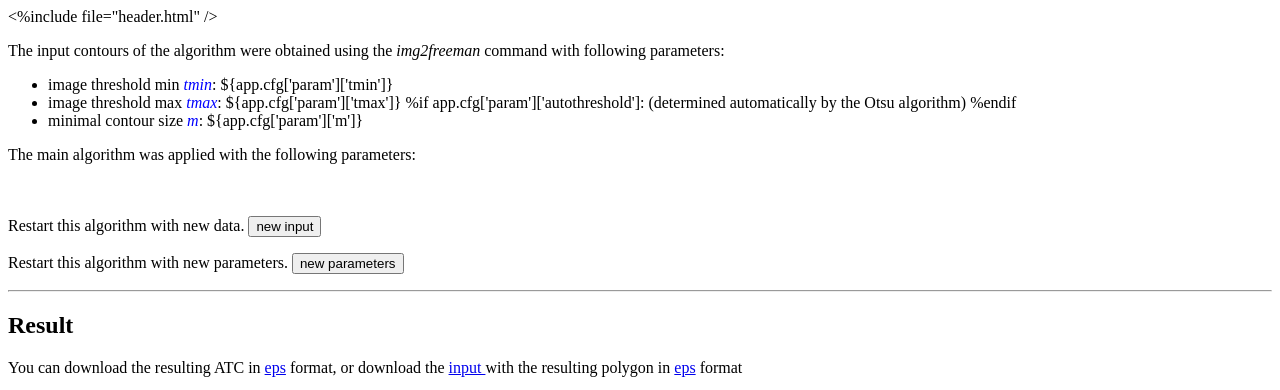
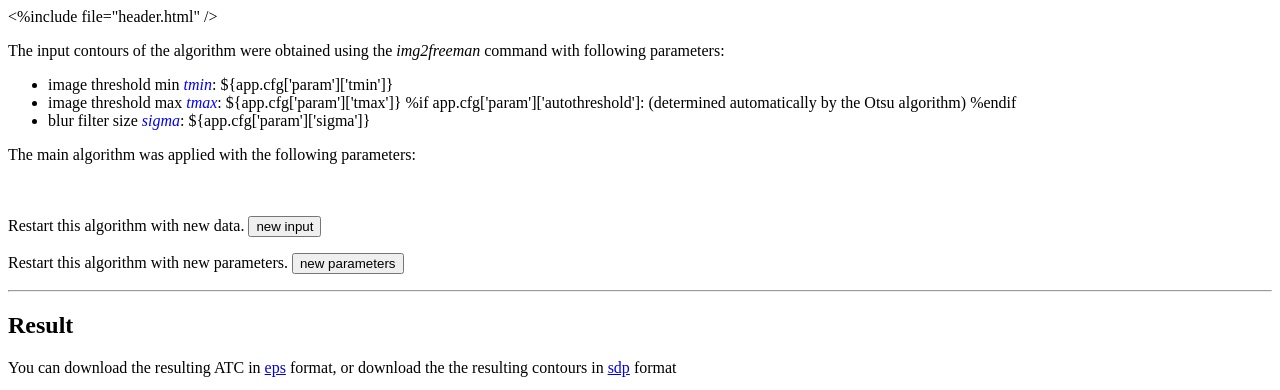
Before and after one commit to kerautret/ATSD_IPOLDemo, a Python web app: template template/result.html in a window 1280 px wide. Shown: the top 390 px of the page. Run offline with Jinja, Linux system fonts and the light colour scheme; the template is opened without the code that fills it, so the values that code supplies are empty.

Commit message:
update template

```diff
--- a/template/result.html
+++ b/template/result.html
@@ -10,7 +10,7 @@
 (determined automatically by the Otsu algorithm)
 %endif
 </li>
-<li>  minimal contour size <font color="blue"><i>m</i></font>: ${app.cfg['param']['m']}  </li>
+<li>  blur filter size <font color="blue"><i>sigma</i></font>: ${app.cfg['param']['sigma']}  </li>
 </ul>
 </p>
 
@@ -45,7 +45,7 @@
 
 <h2>Result</h2>
 
-<p>You can download the resulting ATC in  <a href="${app.work_url+'outputATC.eps'}">eps</a> format, or download the  <a href="${app.work_url+'inputPolygon.sdp'}">input </a> with the resulting polygon in <a href="${app.work_url+'outputPolygon.eps'}">eps</a>  format </p>
+<p>You can download the resulting ATC in  <a href="${app.work_url+'outputATSD.eps'}">eps</a> format, or download the the resulting contours in <a href="${app.work_url+'outputContours.sdp}">sdp</a>  format </p>
 
 
 <div class="gallery" style="height:${height}px">
@@ -60,14 +60,7 @@
     <li>
       <a href="${app.work_url+'outputATC.png'}">outputATC.png
 	<span>
-	  <img  height="${height}" src="${app.work_url + 'outputATC.png'}" alt="output ATC" />
-	</span>
-      </a>
-    </li>
-    <li>
-      <a href="${app.work_url+'outputPolygon.png'}">outputPolygon.png
-	<span>
-	  <img  height="${height}" src="${app.work_url + 'outputPolygon.png'}" alt="output polygon" />
+	  <img  height="${height}" src="${app.work_url + 'outputATSD.png'}" alt="output ATC" />
 	</span>
       </a>
     </li>
```
Also changed, not shown: app.py (+4 -4 lines).
